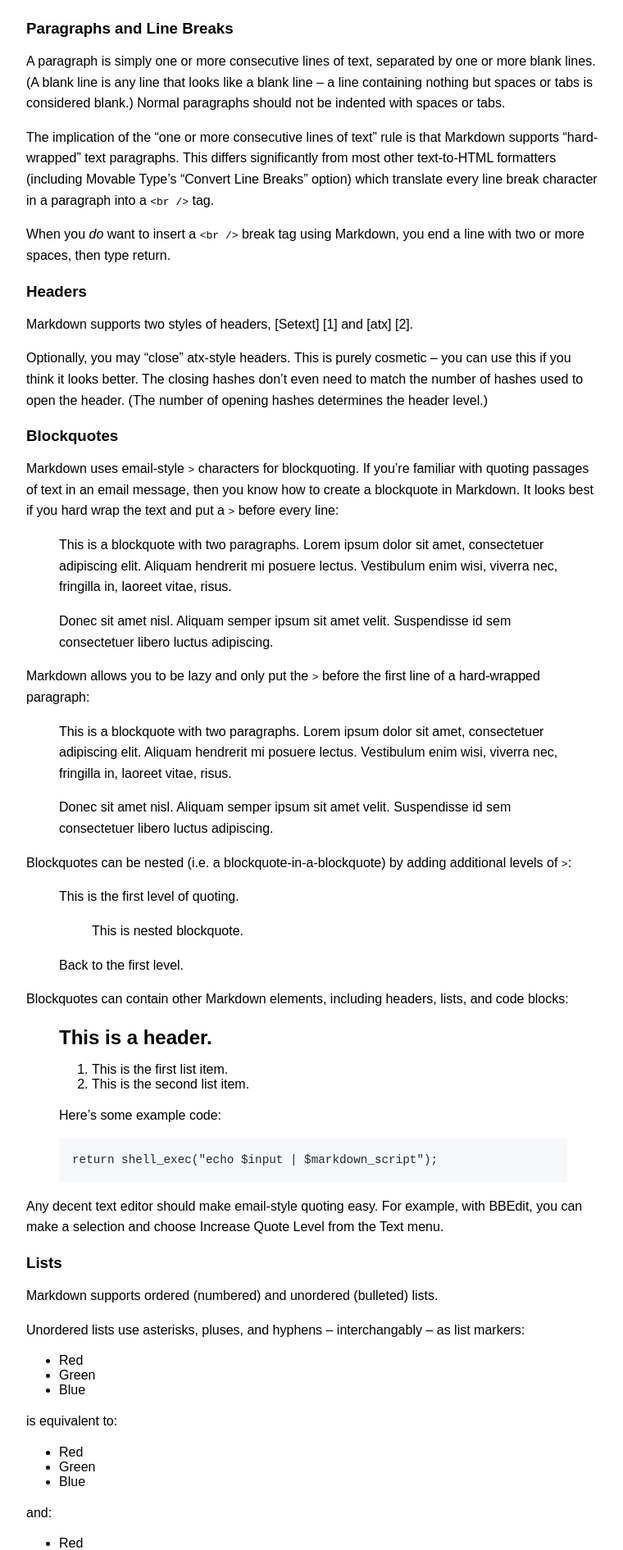
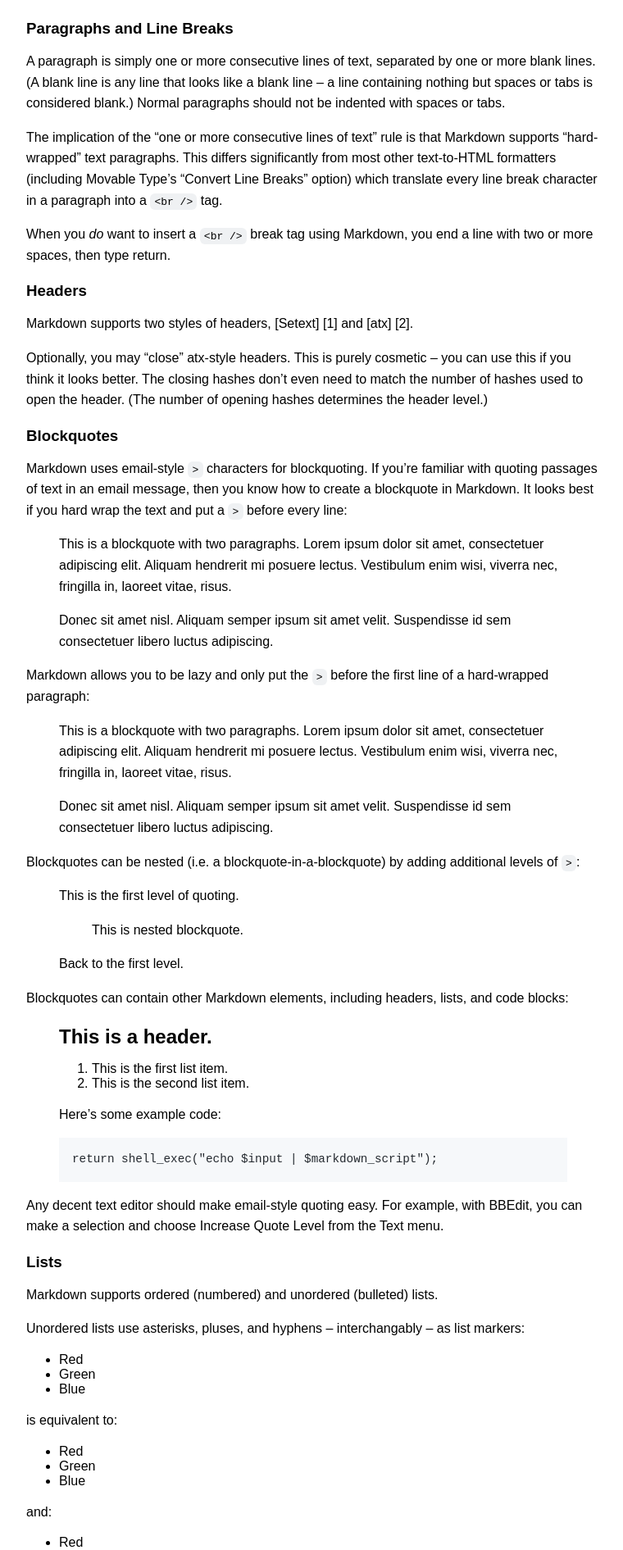
Before and after one commit to Warwolt/warwolt.github.io, a Jekyll site: the page built from _posts/2023-06-25-first-post.md, in a window 1280 px wide. Shown: the part 2726-4617 px from the top of the page at 82% size, without its empty margins (258-1018 px from the left). Built offline with Jekyll 4.4.1, drawn with Linux system fonts in a browser that asks for light colours; formulas are drawn with MathJax 3.

Commit message:
Add missing styling for inline code

```diff
--- a/assets/css/highlight.css
+++ b/assets/css/highlight.css
@@ -2,6 +2,14 @@
   padding: 16px;
   overflow: auto;
   font-size: 1.1em;
+  line-height: 1.5em;
+  border-radius: 6px;
+}
+
+code.language-plaintext {
+  padding: 0.2em 0.4em;
+  background-color: rgb(239, 241, 243);
+  white-space: break-spaces;
   line-height: 1.5em;
   border-radius: 6px;
 }
```
